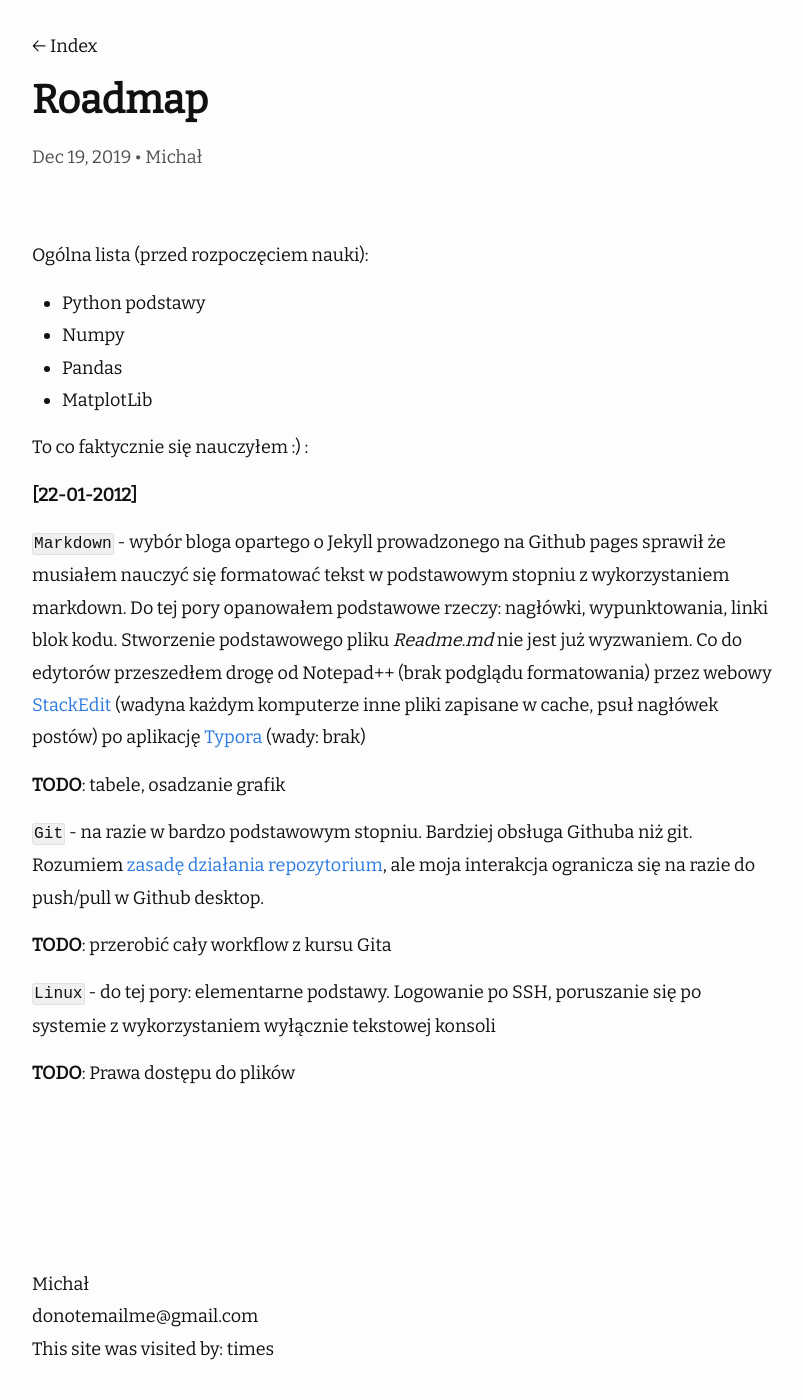
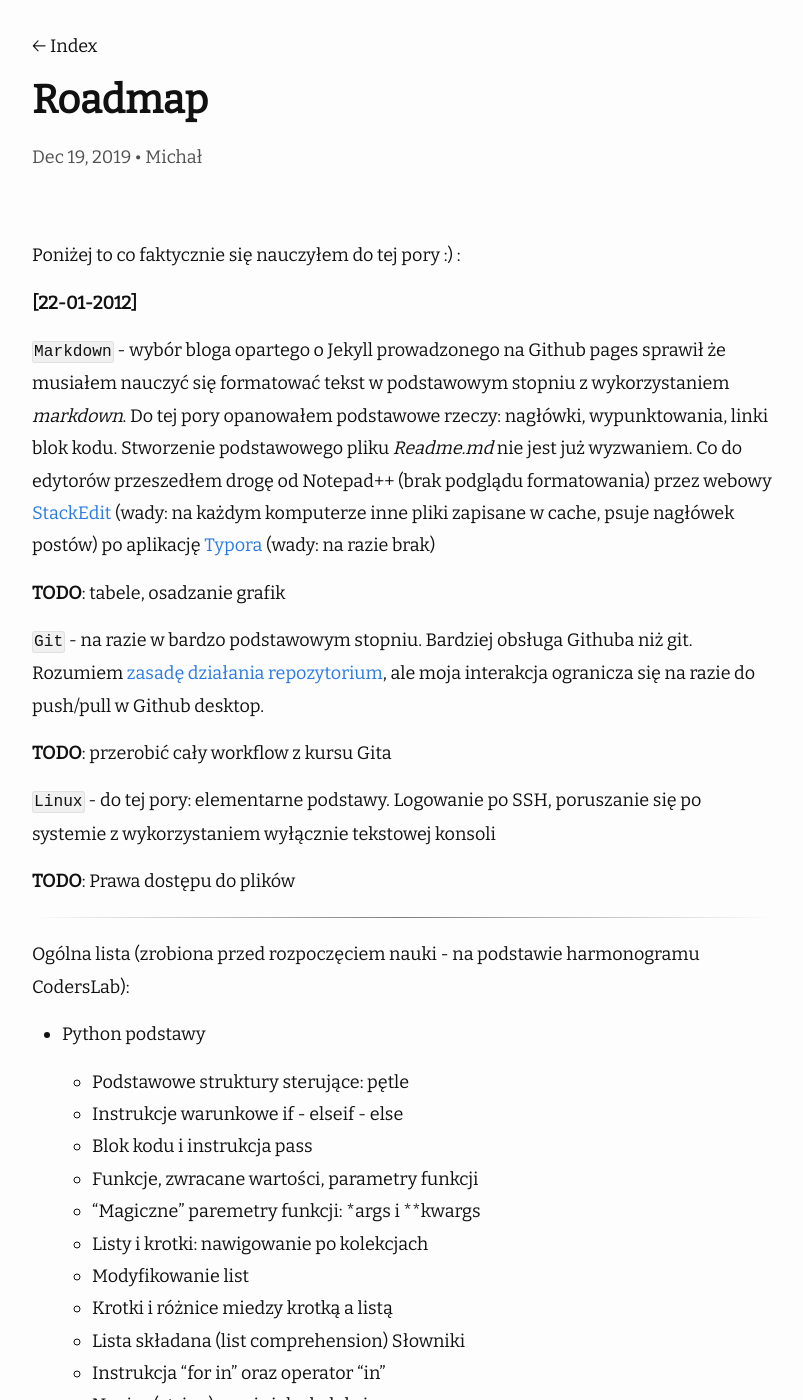
Before and after one commit to mgurg/mgurg.github.io, a Jekyll site: the page built from _posts/2019-12-19-python-roadmap.md, in a window 1280 px wide and 1400 px high. Shown: the whole window, without its empty margins (238-1041 px from the left). Built offline with Jekyll 4.4.1, drawn with Linux system fonts in a browser that asks for light colours; nearby versions of some CDN libraries; comment, search, counter and statistics services are not loaded; some of the changed text lies outside the part shown.

Commit message:
updated roadmap

```diff
--- a/_posts/2019-12-19-python-roadmap.md
+++ b/_posts/2019-12-19-python-roadmap.md
@@ -5,28 +5,72 @@
 author: "Michał"
 ---
 
-Ogólna lista (przed rozpoczęciem nauki):
 
 
- - Python podstawy
- - Numpy
- - Pandas
- - MatplotLib
-
-
-
-To co faktycznie się nauczyłem :) :
+Poniżej to co faktycznie się nauczyłem do tej pory :) :
 
 **[22-01-2012]**
 
-`Markdown` - wybór bloga opartego o Jekyll prowadzonego na  Github pages sprawił że musiałem nauczyć się formatować tekst w podstawowym stopniu z wykorzystaniem markdown. Do tej pory opanowałem podstawowe rzeczy: nagłówki, wypunktowania, linki blok kodu. Stworzenie podstawowego pliku *Readme.md* nie jest już wyzwaniem. Co do edytorów przeszedłem drogę od Notepad++ (brak podglądu formatowania) przez webowy [StackEdit](https://stackedit.io/) (wadyna każdym komputerze inne pliki zapisane w cache, psuł nagłówek postów) po aplikację [Typora](https://www.typora.io/)  (wady: brak)
+`Markdown` - wybór bloga opartego o Jekyll prowadzonego na  Github pages sprawił że musiałem nauczyć się formatować tekst w podstawowym stopniu z wykorzystaniem *markdown*. Do tej pory opanowałem podstawowe rzeczy: nagłówki, wypunktowania, linki blok kodu. Stworzenie podstawowego pliku *Readme.md* nie jest już wyzwaniem. Co do edytorów przeszedłem drogę od Notepad++ (brak podglądu formatowania) przez webowy [StackEdit](https://stackedit.io/) (wady: na każdym komputerze inne pliki zapisane w cache, psuje nagłówek postów) po aplikację [Typora](https://www.typora.io/)  (wady: na razie brak)
 
 **TODO**: tabele, osadzanie grafik
+
+
 
 `Git` - na razie w bardzo podstawowym stopniu. Bardziej obsługa Githuba niż git. Rozumiem [zasadę działania repozytorium](https://github.com/tomcl/HowToUseGitTJWC), ale moja interakcja ogranicza się na razie do push/pull w Github desktop.
 
 **TODO**: przerobić cały workflow z kursu Gita
 
+
+
 `Linux` - do tej pory: elementarne podstawy. Logowanie po SSH, poruszanie się po systemie z wykorzystaniem wyłącznie tekstowej konsoli
 
 **TODO**: Prawa dostępu do plików
+
+
+
+---
+
+
+
+Ogólna lista (zrobiona przed rozpoczęciem nauki - na podstawie harmonogramu CodersLab):
+
+
+ - Python podstawy
+
+    - Podstawowe struktury sterujące: pętle
+    - Instrukcje warunkowe if - elseif - else
+    - Blok kodu i instrukcja pass
+    - Funkcje, zwracane wartości, parametry funkcji
+    - "Magiczne" paremetry funkcji: *args i **kwargs
+    - Listy i krotki: nawigowanie po kolekcjach
+    - Modyfikowanie list
+    - Krotki i różnice miedzy krotką a listą
+    - Lista składana (list comprehension)
+      Słowniki
+    - Instrukcja "for in" oraz operator "in"
+    - Napisy (string), napis jako kolekcja
+    - Moduły, importowanie modułów, nazw
+    - Tworzenie własnych modułów, pakiety, biblioteki
+    - Virtualenv
+    - Obsługa wyjątków
+    - Dekoratory
+      Protokół HTTP, metody GET i POST
+    - Flask - prosty framework HTTP
+    - Metody HTTP we Flasku, odbieranie parametrów
+ - Python zaawansownay
+
+    - Pojęcie metody, klasy i właściwości
+   2. Hermetyzacja
+   3. Dziedziczenie
+   4. Konstruktor, inicjalizator
+   5. Nadpisywanie metod i właściwości
+   6. Metody statyczne i metody klasowe
+   7. Dynamiczne własności
+   8. Iteratory
+   9. Generatory
+   10. Wyrażenie generowane (generator expression)
+   11. Wyrażenie regularne
+ - Numpy
+ - Pandas
+ - MatplotLib
```
